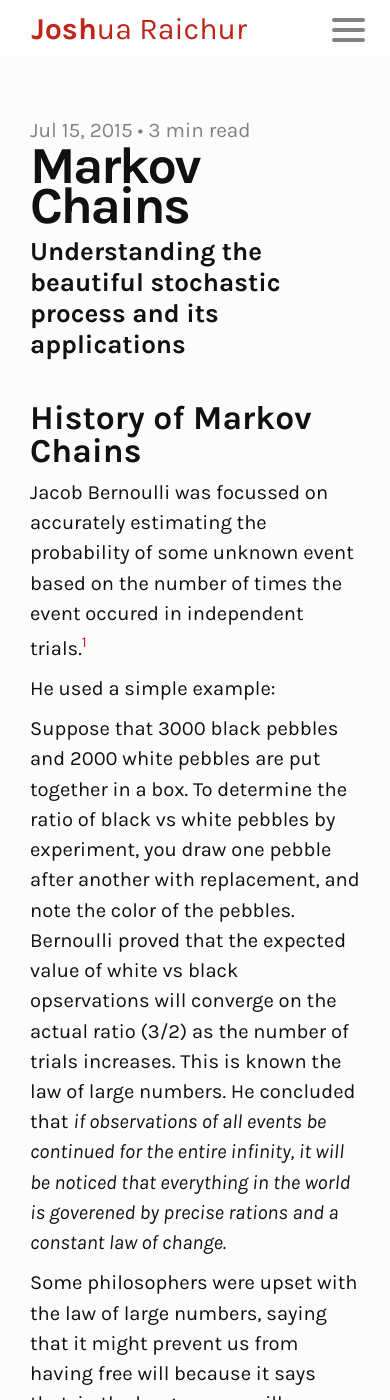
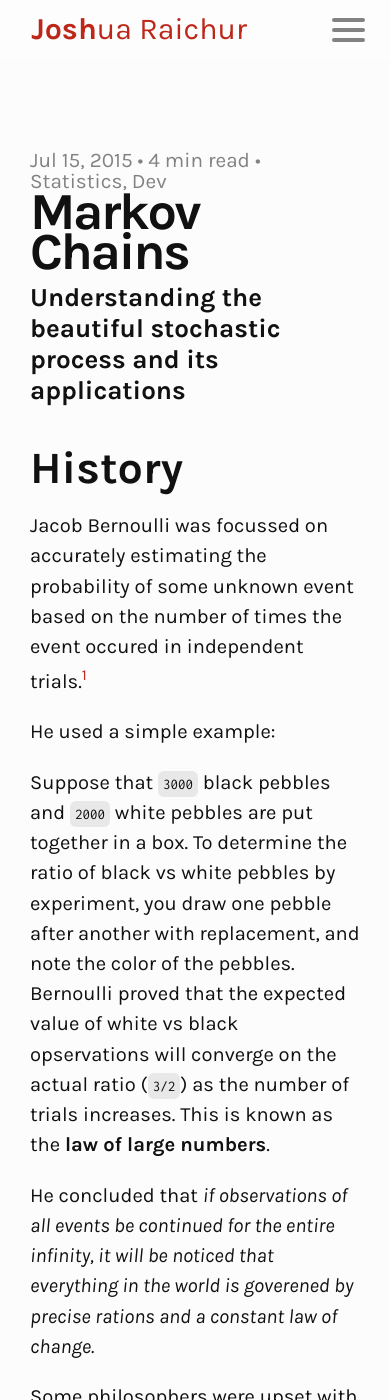
Before and after one commit to JEKYLL-WEB-TEMPLATES/raichur.github.io, a Jekyll site: the page built from _posts/2015-07-15-markov.md, in a window 390 px wide and 1400 px high. Built offline with Jekyll 4.4.1, drawn with Linux system fonts in a browser that asks for light colours; some of the changed text lies outside the part shown.

Commit message:
progress on markov post

```diff
--- a/_layouts/post.html
+++ b/_layouts/post.html
@@ -4,7 +4,7 @@
 
 <div class="post wrapper">
   <header>
-    <p class="post-meta">{{ page.date | date: "%b %-d, %Y" }} • {% include read_time.html %}</p>
+	  <p class="post-meta">{{ page.date | date: "%b %-d, %Y" }} • {% include read_time.html %} • <span>{{ page.tags | join: ', ' }}</span></p>
     <h1 class="large">{{ page.title }}</h1>
     <h3>{{ page.subtitle }}</h3>
   </header>
--- a/_posts/2015-07-15-markov.md
+++ b/_posts/2015-07-15-markov.md
@@ -2,40 +2,69 @@
 layout: post
 title: "Markov Chains"
 subtitle: "Understanding the beautiful stochastic process and its applications"
-tags: ['math', 'dev']
+tags: ['statistics', 'dev']
 ---
 
-# History of Markov Chains
+# History
 Jacob Bernoulli was focussed on accurately estimating the probability of some unknown event based on the number of times the event occured in independent trials.[^3]
 
 He used a simple example:
 
-Suppose that 3000 black pebbles and 2000 white pebbles are put together in a box. To determine the ratio of black vs white pebbles by experiment, you draw one pebble after another with replacement, and note the color of the pebbles. Bernoulli proved that the expected value of white vs black opservations will converge on the actual ratio (3/2) as the number of trials increases. This is known the law of large numbers. He concluded that *if observations of all events be continued for the entire infinity, it will be noticed that everything in the world is goverened by precise rations and a constant law of change.*
+Suppose that ``3000`` black pebbles and ``2000`` white pebbles are put together in a box. To determine the ratio of black vs white pebbles by experiment, you draw one pebble after another with replacement, and note the color of the pebbles. Bernoulli proved that the expected value of white vs black opservations will converge on the actual ratio (``3/2``) as the number of trials increases. This is known as the **law of large numbers**.
 
-Some philosophers were upset with the law of large numbers, saying that it might prevent us from having free will because it says that, in the long run, we will converge to the mean. Pavel Nekrasov, a mathematician and theologean, was especially displeased with the idea that we all have a pre-determined statistical fate, and said that “independence is a necessary condition for the law of large numbers”. He made a claim that the outcome of previous events doesn't change the probability of the current or future events.
+He concluded that *if observations of all events be continued for the entire infinity, it will be noticed that everything in the world is goverened by precise rations and a constant law of change.*
 
-When the probability of an event is conditional, or dependent, on previous events, we call it a dependent variable.
+Some philosophers were upset with the law of large numbers, saying that it might prevent us from having free will because it says that, in the long run, we will converge to the mean. Pavel Nekrasov, a mathematician and theologian, was especially displeased with the idea that we all have a pre-determined statistical fate, and said that “independence is a necessary condition for the law of large numbers”. He made a claim that the outcome of previous events doesn't change the probability of the current or future events.
 
-To say the least, Andrey Markov–a russian mathematician–did not agree with Nekrasov, and said that the law of large numbers **can** apply to dependent variables. Markov performed a mathematical analysis of the famous novel, [_Eugene Onegin_](https://en.wikipedia.org/wiki/Eugene_Onegin), to support his claim. He showed that even the combinations of vowels and consonants–something that depends on the previous event–followed the law of big numbers.
+To say the least, Andrey Markov–a russian mathematician–did not agree with Nekrasov, and said that the law of large numbers **can** apply to dependent variables. Markov performed a mathematical analysis of the famous novel, [_Eugene Onegin_](https://en.wikipedia.org/wiki/Eugene_Onegin), to support his claim. He showed that even the combinations of vowels and consonants (dependent variables) followed the law of large numbers. A vowel would most likely be followed by a consonant, and vice versa. The ratios become more stable as you analyze the text. Markov therefore disproved Nekrasov's claim that the law of large numbers cannot be applied to dependent variables.
 
-Though the number of its applications since its invention in vast, the original reason of Markov chains to help settle a religious debate over the existence of free will. In the early 1900's the **law of large numbers**[^2] had recently been proven.
-Now it's used in two different ways[^1]:
+Though the the original reason of Markov chains was to help settle a religious debate over the existence of free will, the number of its applications since its invention is vast–much more than what I presume Markov would have anticipated.
 
-- **As a model**: It is used as a model in various sciences like social, physical, and biology, for example. You can also use it as an approximation the you are evolving over time. It's useful, but limited due to the fact that it is a strong conditional independence assumption (you cannot always forget the entire past as long as you have the present).
-- **Markov Chain Monte Carlo (MCMC)**: You don't have to worry if the process follows a Markov chain. Instead, you synthetically generate your own Markov chain. You can then use the results of your programmed Markov chain to study the distributions you are interested in. This makes extremely complicated computations more accessible.
+<br/>
+
+# Markov Property
+
+By definition, a Markov chain is a **stochastic process** that has a **Markov property**.
+A stochastic process, or random process, represents random variables evolving over time.
 
 
-Markov chain is one of the most important stochastic process, meaning that randow variables evolving over time.
 
-What's the probability of a certain state tomorrow given the entire past history of the system?
+Markov property is a certain conditional probability statement. Here's how we can describe it mathematically:
 
-In a Markov structure, only the most recent information matters. We're not saying that the past is independent of the future, but what we are saying is that the past and future are conditionally independent given the present.
+<img src="/resources/post-images/markov/markov_property.png">
+
+Using the Markov property, we don't take into consideration the entire history of the system. In a Markov structure, only the most recent information matters. In the case above, we only need the value of X<sub>n</sub>. Anything before that (X<sub>n-1</sub>, X<sub>n-2</sub>) is obselete information. We're not saying that the past is independent of the future, but what we are saying is that the past and future are **conditionally independent** given the present.
 
 Intuitively, the main idea behind the **Markov property** states:
 
 > It doesn't mater how you got there, it only matters where you are.
 
+A Markov chain diagram is a visual representation of a Markov chain:
+
+<img src="/resources/post-images/markov/markov_chain_diagram.png" alt="">
+
+<br/>
+
+## Transition Matrix
+
+A transition matrix is a matrix used to describe the transitions of a Markov chain. The Markov chain diagram above is used for the following transition matrix.
+
+<img src="/resources/post-images/markov/transition_matrix.png" alt="">
+
+Rows of the matrix represent inputs wile columns represent outputs. In a transition matrix, each entry is a nonnegative real number and every row sums to 1.
+
 You can create a transition matrix out of the Markov chains Each row must sum to 1 by convention, but each column does not necessarily have to sum to 1.
+
+
+<br/>
+
+# Applications
+
+Markov chains are used mainly in two different ways[^1]:
+
+- **Markov Model**: It is used as a model in various sciences like social, physical, and biology, for example. You can also use it as an approximation the you are evolving over time. It's useful, but limited due to the fact that it is a strong conditional independence assumption–you cannot always forget the entire past as long as you have the present.
+- **Markov chain Monte Carlo (MCMC)**: You don't have to worry if the process follows a Markov chain. Instead, you synthetically generate your own Markov chain. You can then use the results of your programmed Markov chain to study the distributions you are interested in. This makes extremely complicated computations more accessible. These MCMC algorithms are used to find a probability distribution based on a constructed Markov chain.
+
 
 
 --------
@@ -43,5 +72,4 @@
 ## Sources and further reading:
 
 [^1]:[Lecture 31: Markov Chains, Statistics 110, Harvard University (Accessed: 15th July 2015)](https://www.youtube.com/watch?v=8AJPs3gvNlY)
-[^2]:[Law of large numbers, Probability and Statistics, Khan Academy (Accessed: 15th July 2015)](https://www.youtube.com/watch?v=VpuN8vCQ--M)
 [^3]:[Origin of Markov chains, Journey into Information Theory, Computer Science, Khan Academy (Accessed: 15th July 2015)](https://www.khanacademy.org/computing/computer-science/informationtheory/moderninfotheory/v/markov_chains)
--- a/index.html
+++ b/index.html
@@ -13,7 +13,7 @@
     {% for post in site.posts %}
     {% if post.type == "notes" %}
     <li class="{{ post.type }}">
-      <p class="post-meta"><time datetime="{{ post.date | date_to_xmlschema }}">{{ post.date | date_to_xmlschema }}</time> • {% include read_time.html %}</p>
+	    <p class="post-meta"><time datetime="{{ post.date | date_to_xmlschema }}">{{ post.date | date_to_xmlschema }}</time> • {% include read_time.html %} • <span>{{ post.tags | join: ', ' }}</span></p>
       <h2>
         <a href="{{ post.url | prepend: site.baseurl }}">{{ post.title }}</a>
       </h2>
--- a/resources/_sass/_base.scss
+++ b/resources/_sass/_base.scss
@@ -37,6 +37,11 @@
 b, strong {
   font-weight: 600;
 }
+blockquote p {
+	padding-top: 5px !important;
+	padding-bottom: 5px !important;
+}
+
 hr {
   outline: 0;
   margin-top: 50px;
--- a/resources/_sass/_layout.scss
+++ b/resources/_sass/_layout.scss
@@ -160,6 +160,10 @@
     margin-bottom: 80px;
     font-family: $base-font-family;
     font-size: 1.4rem;
+    img {
+	display: block;
+	    margin: auto;
+    }
     .middle {
       font-weight: 600;
       font-size: 2rem;
@@ -168,7 +172,7 @@
       font-style: italic;
     }
     p {
-      padding-top: 10px;
+      padding-top: 20px;
     }
     h3 {
       margin-top: 30px;
@@ -234,12 +238,28 @@
   height: 100px;
 }
 
+  .post-meta {
+	  margin-top: 30px;
+    margin-bottom: 0;
+    color: $grey-color;
+    span {
+	text-transform: capitalize;
+    }
+  }
+
+.home .post-meta {
+	transition: all ease .4s;
+	opacity: 0 !important;
+}
+.home #list li:hover {
+	.post-meta {
+		opacity: 1 !important;
+	}
+}
+
 .post {
-  margin-bottom: 30px;
-  .post-meta {
-    margin-bottom: 5px;
-    color: $grey-color;
-  }
+  margin-bottom: 40px;
+
   header h3 {
     line-height: 1.2em;
     font-size: 1em;
@@ -253,7 +273,11 @@
   text-indent: -9999em;
   border-top: 1.1em solid rgba(255, 255, 255, 0.2);
   border-right: 1.1em solid rgba(255, 255, 255, 0.2);
-  border-bottom: 1.1em solid rgba(255, 255, 255, 0.2);
+ #list li:hover {
+	 .post-meta {
+		 opacity: 1;
+	 }
+ }border-bottom: 1.1em solid rgba(255, 255, 255, 0.2);
   border-left: 1.1em solid $brand-color;
   -webkit-animation: load8 1.1s infinite linear;
   animation: load8 1.1s infinite linear;
@@ -339,9 +363,6 @@
     opacity: .8;
     font-size: 0.9em;
     margin-top: 0px;
-  }
-  .post-meta {
-    opacity: .55;
   }
   h2 {
     font-size: 1.4em;
@@ -592,7 +613,8 @@
   }
   .post {
 	 article h1 {
-		font-size: 1.5em !important;
+		font-size: 2em !important;
+
 	  }
     .post-meta {
       font-size: 0.8em;
@@ -640,10 +662,10 @@
     }
   }
   .nav-wrapper {
-    max-width: 98%;
+    max-width: 96%;
   }
   .wrapper {
-    max-width: 98%;
+    max-width: 96%;
   }
   .nav-title {
     margin-left: 8% !important;
```
Also changed, not shown: resources/post-images/markov/markov_chain_diagram.png (added), resources/post-images/markov/markov_property.png (added), resources/post-images/markov/transition_matrix.png (added), 1 other file.
